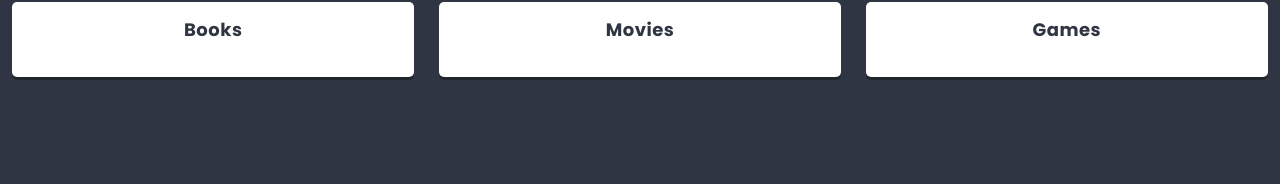
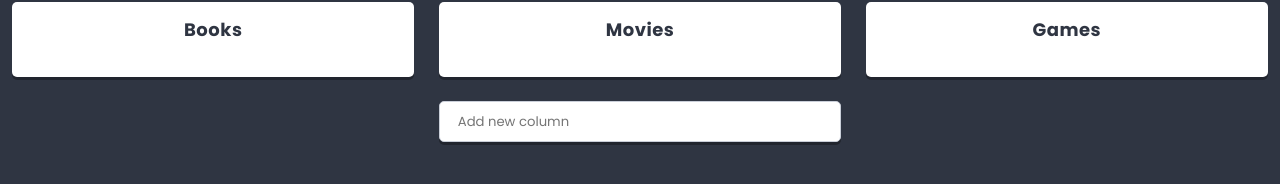
Before and after one commit to Misiek40k/react-todo-app, a React app: page / in a window 1280 px wide. Shown: the part 430-614 px from the top of the page. Built offline with nearby package versions, Linux system fonts and the light colour scheme.

Commit message:
Add addColumn method to List.js and prop-type in Creator

```diff
--- a/src/components/Creator/Creator.js
+++ b/src/components/Creator/Creator.js
@@ -9,6 +9,7 @@ import Button from '../Button/Button';
 export default class Creator extends Component {
   static propTypes = {
     text: PropTypes.string,
+    action: PropTypes.func,
   }
 
   static defaultProps = {
@@ -29,7 +30,7 @@ export default class Creator extends Component {
   }
 
   handleOK() {
-    if (this.state.value != '') {
+    if (this.state.value !== '') {
       this.props.action(this.state.value);
       this.setState({
         value: '',
--- a/src/components/List/List.js
+++ b/src/components/List/List.js
@@ -25,6 +25,22 @@ export default class List extends Component {
         columns: this.props.columns || [],
     }
 
+    addColumn(title) {
+        this.setState(state => (
+            {
+                columns: [
+                    ...state.columns,
+                    {
+                        key: state.columns.length ? state.columns[state.columns.length - 1].key + 1 : 0,
+                        title,
+                        icon: 'list-alt',
+                        cards: []
+                    }
+                ]
+            }
+        ));
+    }
+
     render() {
         return (
             <section className={styles.component}>
@@ -37,6 +53,9 @@ export default class List extends Component {
                         <Column key={key} {...columnProps} />
                     ))}
                 </div>
+                <div className={styles.creator}>
+                    <Creator text={settings.columnCreatorText} action={title => this.addColumn(title)} />
+                </div>
             </section>
         )
     }
```
